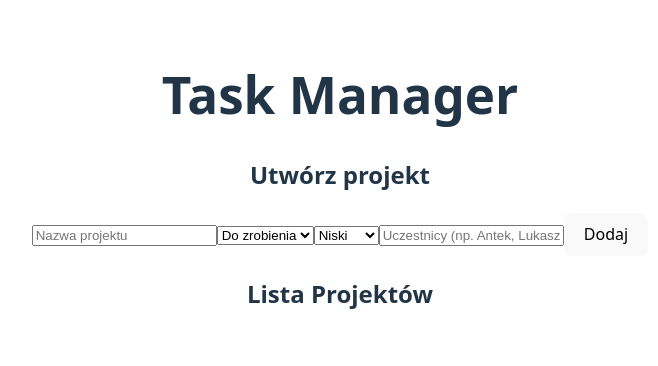
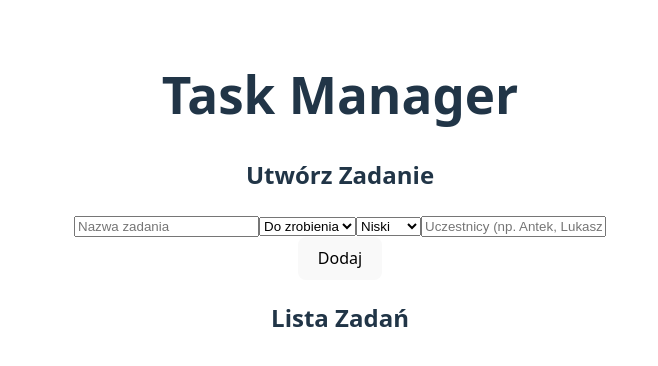
Before and after one commit to antekjakowicz/task-manager, a React (Vite) app in the folder task-manager/: page / in a window 1280 px wide. Shown: the top 366 px of the page, without its empty margins (300-958 px from the left). Built offline with nearby package versions, Linux system fonts and the light colour scheme.

Commit message:
v0.4.1
Male poprawki

```diff
--- a/task-manager/src/App.tsx
+++ b/task-manager/src/App.tsx
@@ -22,6 +22,11 @@ function App() {
 
     const handleAdd = () => {
         if (!name.trim()) {
+            setHasError(true);
+            return;
+        }
+
+        if (!groupText.trim()) {
             setHasError(true);
             return;
         }
@@ -58,10 +63,10 @@ function App() {
       </div>
         <div className="App">
             <div className="Form">
-                <h2>Utwórz projekt</h2>
+                <h2>Utwórz Zadanie</h2>
                 <input className={hasError ? 'input-error' : ''}
                     type="text"
-                    placeholder="Nazwa projektu"
+                    placeholder="Nazwa zadania"
                     value={name}
                     onChange={(e) => {setName(e.target.value)}}
                     />
@@ -78,16 +83,17 @@ function App() {
                     <option value="high">Wysoki</option>
                 </select>
 
-                <input
+                <input className={hasError ? 'input-error' : ''}
                     type="text"
                     placeholder="Uczestnicy (np. Antek, Lukasz)"
                     value={groupText}
                     onChange={(e) => setGroupText(e.target.value)}
                 />
+                <br></br>
                 <button id={"addProjectButton"} onClick={handleAdd}>Dodaj</button>
             </div>
             <div className="List">
-                <h2>Lista Projektów</h2>
+                <h2>Lista Zadań</h2>
                 <ol>
                     {projects
                         .sort((a, b) => {
--- a/task-manager/src/ProjectCard.tsx
+++ b/task-manager/src/ProjectCard.tsx
@@ -37,7 +37,7 @@ function ProjectCard({project, onDelete, onStatusChange}: ProjectCardInterface)
 
     return (
         <div className="ProjectCard" style={{ borderLeft: `6px solid ${getPriorityColor()}` }}>
-            <p><strong>{project.name}</strong></p>
+            <p id={"name"}><strong>{project.name}</strong></p>
 
             <div className="statusDiv">
                 <select
```
